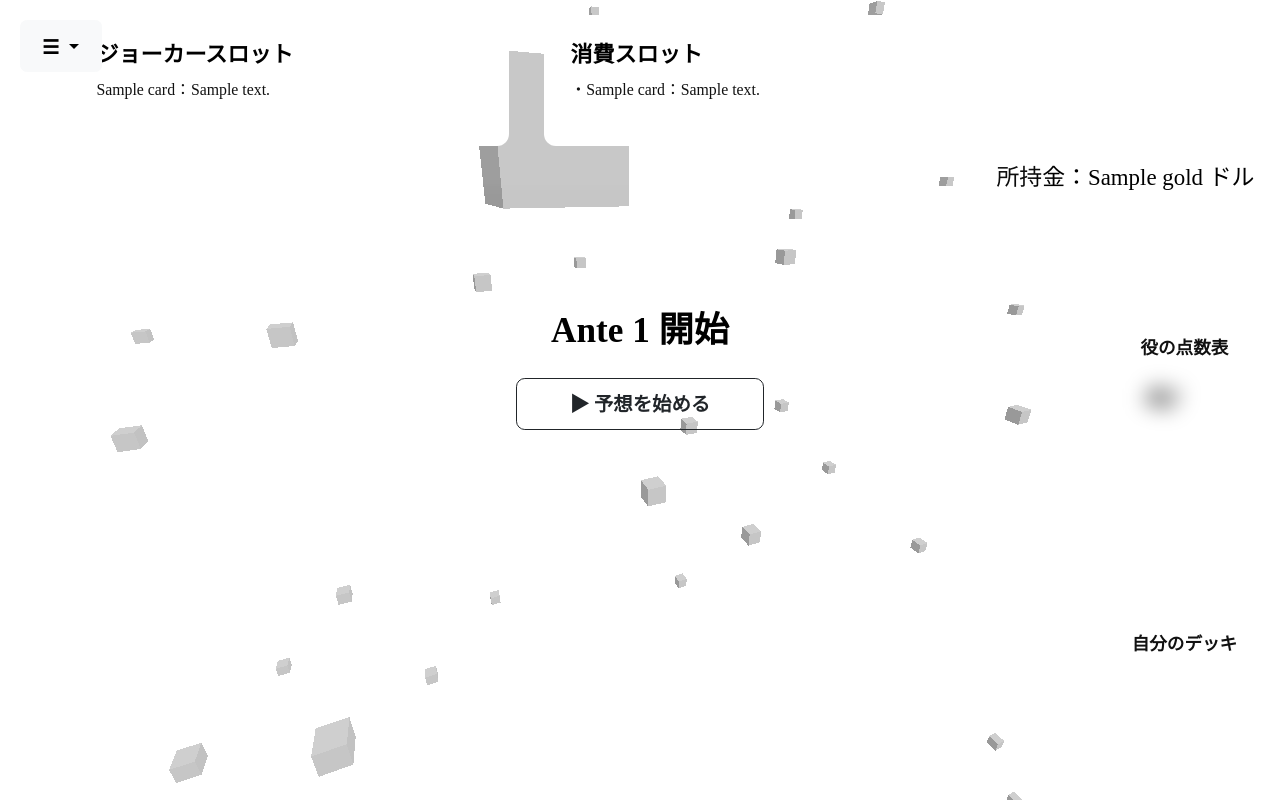
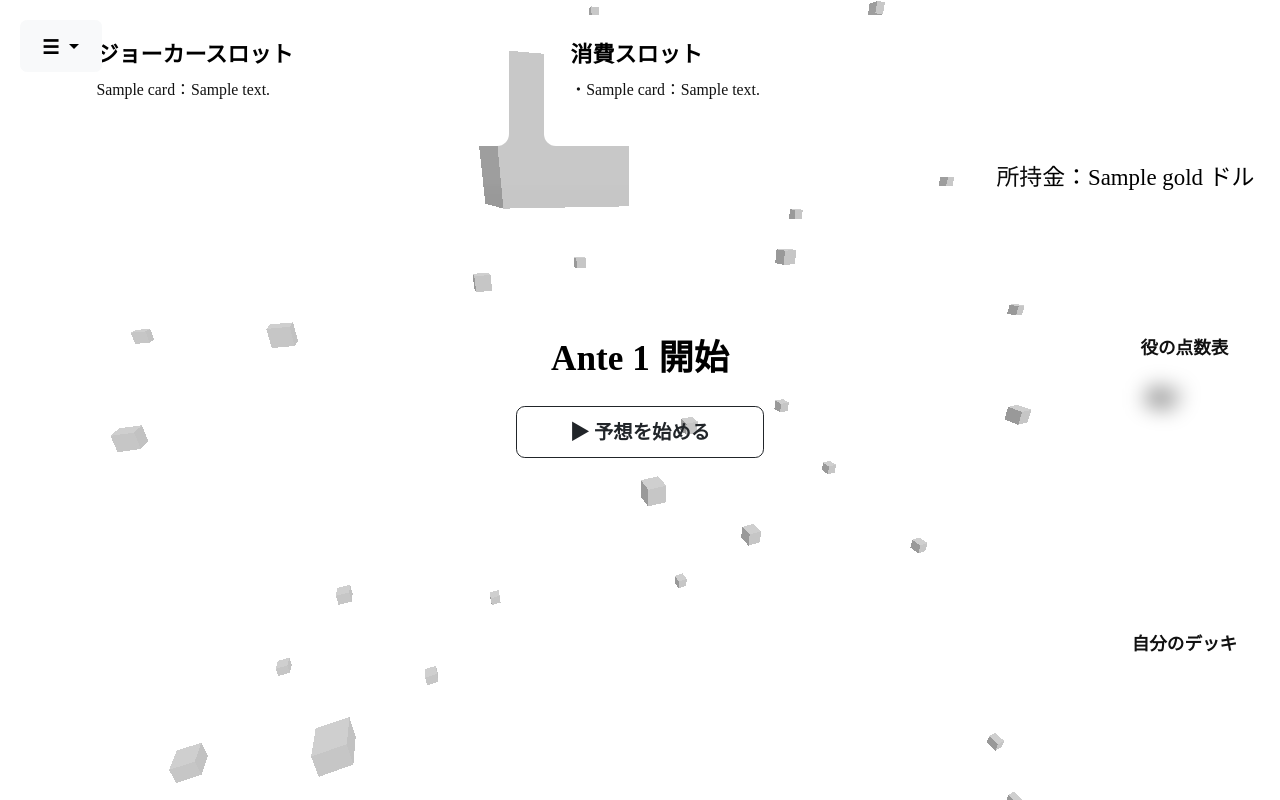
Before and after one commit to Masahiro1010/NeoGenesis, a Django app: template templates/game/ante_start.html in a window 1280 px wide. Run offline with Django 5.2, Linux system fonts and the light colour scheme; the template is opened without the code that fills it: most values are stand-ins (such as "Sample title", 1, 10 or a date in 2020).

Commit message:
designcommit

```diff
--- a/templates/game/ante_start.html
+++ b/templates/game/ante_start.html
@@ -5,10 +5,10 @@
 
 {% block content %}
 <div class="row justify-content-center">
-    <div class="col-md-10 col-lg-8 text-center" style="margin-top: 19vh;">
+    <div class="col-md-10 col-lg-8 text-center" style="margin-top: 40vh;">
 
         <!-- タイトル -->
-        <h2 class="mb-4" style="color: #000; font-family: 'Cinzel', serif; font-weight: 900; margin-top: 140px;">
+        <h2 class="mb-4" style="color: #000; font-family: 'Cinzel', serif; font-weight: 900;">
             Ante {{ ante_num }} 開始
         </h2>
 
```
Also changed, not shown: db.sqlite3.
